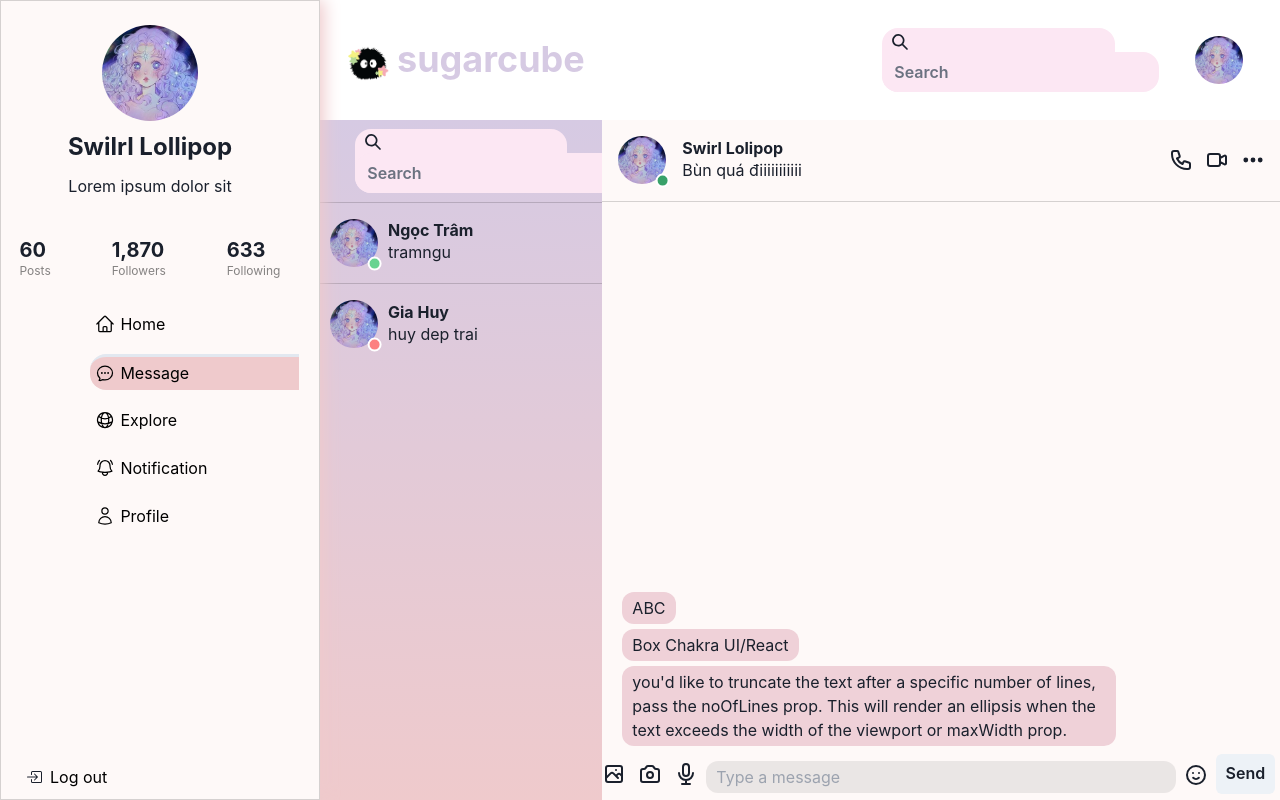
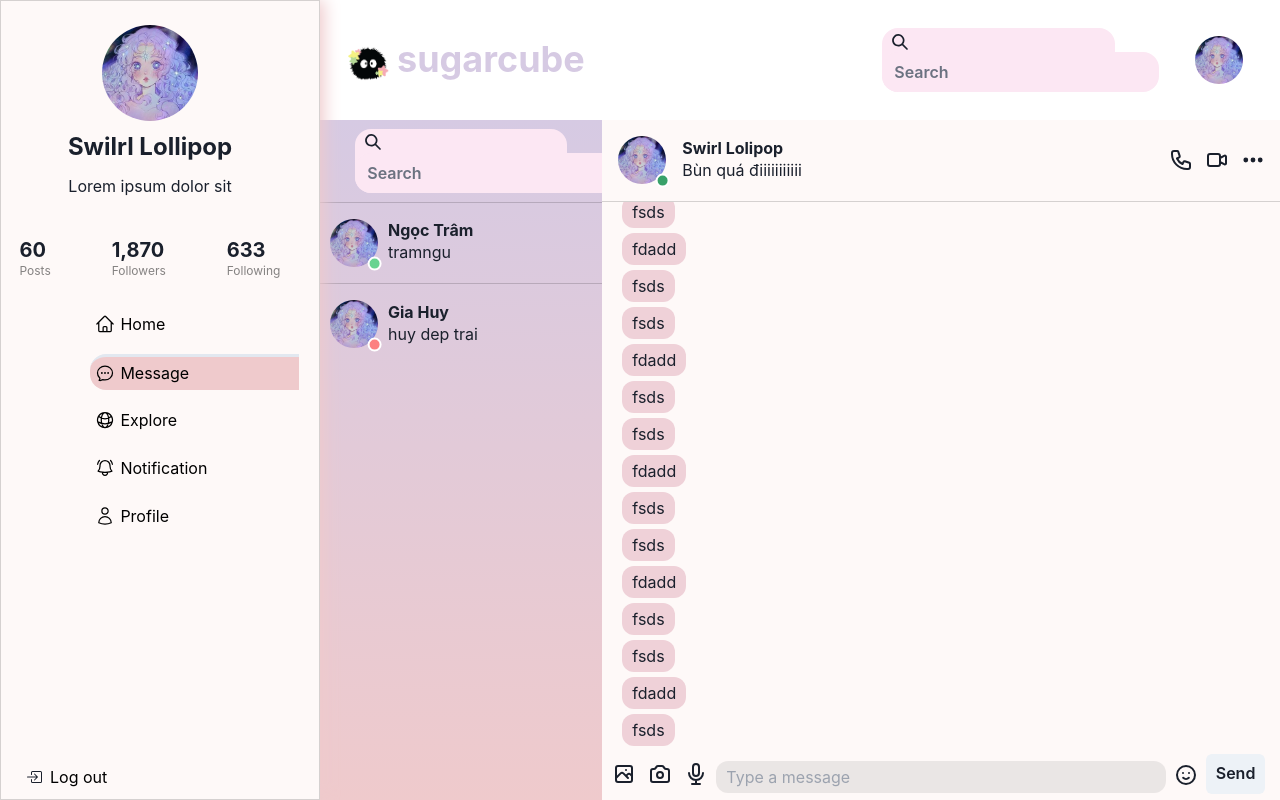
Before and after one commit to Hoanghuygia/social-media-site, a React (Vite) app in the folder client/: page /message in a window 1280 px wide. Built offline with nearby package versions, Linux system fonts and the light colour scheme.

Commit message:
click out side to out emoji picker, scroll message

```diff
--- a/client/src/pages/message/components/ChatMessage.jsx
+++ b/client/src/pages/message/components/ChatMessage.jsx
@@ -2,6 +2,7 @@ import {
     Flex,
     Spacer,
 } from "@chakra-ui/react";
+import React, { useRef, useEffect } from 'react';
 import {} from "react-icons/hi";
 import ChatMessageHeader from "./ChatMessageHeader";
 import ChatMessageBar from "./ChatMessageBar";
@@ -10,16 +11,52 @@ import AMessage from "./AMessage";
 let messages = [
     "ABC",
     "Box Chakra UI/React",
-    "you'd like to truncate the text after a specific number of lines, pass the noOfLines prop. This will render an ellipsis when the text exceeds the width of the viewport or maxWidth prop."
+    "you'd like to truncate the text after a specific number of lines, pass the noOfLines prop. This will render an ellipsis when the text exceeds the width of the viewport or maxWidth prop.",
+    "fsds",
+    "fdadd",
+    "fsds",
+    "fsds",
+    "fdadd",
+    "fsds",
+    "fsds",
+    "fdadd",
+    "fsds",
+    "fsds",
+    "fdadd",
+    "fsds",
+    "fsds",
+    "fdadd",
+    "fsds",
+    "fsds",
+    "fdadd",
+    "fsds",
 ]
 
 function ChatMessage() {
+    const flexRef = useRef(null);
+
+    useEffect(() => {//đổi use effect thành cái gì đó tính trước render sau á >-<
+        if (flexRef.current) {
+          flexRef.current.scrollTop = flexRef.current.scrollHeight;
+        }
+      }, [messages]);
+
     return (
-        <Flex flexDir={"column"} h={"100%"} w={"100%"}>
+        <Flex flexDir={"column"} w={"100%"} h={"85vh"}>
             <ChatMessageHeader />
             <Spacer />
 
-            <Flex flexDir={"column"} ml={"20px"} mb={"8px"}>
+            <Flex flexDir={"column"} ml={"20px"} mb={"8px"} overflowX="auto"  ref={flexRef}
+            sx={{
+                "&::-webkit-scrollbar": {
+                    width: "4px",
+                },
+                "&::-webkit-scrollbar-thumb": {
+                    backgroundColor: "gray.300",
+                    borderRadius: "4px",
+                },
+            }}
+            >
                 {messages.map((message, index) => (
                     <AMessage key={index} message={message}/>
                 ))}
--- a/client/src/pages/message/components/ChatMessageBar.jsx
+++ b/client/src/pages/message/components/ChatMessageBar.jsx
@@ -1,11 +1,5 @@
-import {
-    Flex,
-    Box,
-    Icon,
-    Input,
-    Button,
-
-} from "@chakra-ui/react";
+import { Flex, Box, Icon, Input, Button } from "@chakra-ui/react";
+import React, { useRef, useEffect } from "react";
 import {
     HiOutlineCamera,
     HiOutlineMicrophone,
@@ -16,25 +10,61 @@ import EmojiPicker from "emoji-picker-react";
 import { useState } from "react";
 
 function ChatMessageBar() {
+    //USE STATE
     const [open, setOpen] = useState(false);
     const [text, setText] = useState("");
+
+    //HANDLE
     const handleEmoji = (e) => {
         setText((prev) => prev + e.emoji);
         setOpen(false);
     };
 
+    const handleSendImage = () => {
+        if (sendImage.current) {
+            sendImage.current.click();
+        }
+    };
+
+    const handleEmojiPickerClick = (event) => {
+        event.stopPropagation();
+    };
+
+    const handleEmojiIconClick = (event) => {
+        event.stopPropagation();
+        setOpen((prev) => !prev);
+    };
+
+    useEffect(() => {
+        function handleClickOutside(event) {
+            setOpen(false);
+        }
+
+        window.addEventListener("click", handleClickOutside);
+        return () => {
+            window.removeEventListener("click", handleClickOutside);
+        };
+    }, []);
+
+    const sendImage = useRef();
+
     return (
         <Box>
-                <Flex alignItems={"center"} gap={2} mb={"6px"}>
-                    <Flex
-                        fontSize={"2xl"}
-                        display={"flex"}
-                        flexDir={"row"}
-                        gap={3}
-                    >
-                        <Icon as={HiOutlinePhotograph} />
-                        <Icon as={HiOutlineCamera} />
-                        <Icon as={HiOutlineMicrophone} />
+            <input
+                type="file"
+                id="file"
+                style={{ display: "none" }}
+                ref={sendImage}
+            />
+            <Flex alignItems={"center"} gap={2} mb={"6px"} mx={"10px"}>
+                <Flex fontSize={"2xl"} display={"flex"} flexDir={"row"} gap={3}>
+                    <Icon
+                        as={HiOutlinePhotograph}
+                        onClick={handleSendImage}
+                        cursor="pointer"
+                    />
+                    <Icon as={HiOutlineCamera} cursor="pointer" />
+                    <Icon as={HiOutlineMicrophone} cursor="pointer" />
                 </Flex>
                 <Input
                     py="4px"
@@ -49,29 +79,13 @@ function ChatMessageBar() {
                         setText(e.target.value);
                     }}
                 />
-                    {/* <div className="emoji">
-                        <Icon
-                            _hover={{ bg: "RGBA(0, 0, 0, 0.08)" }}
-                            fontSize={"2xl"}
-                            as={HiOutlineEmojiHappy}
-                            onClick={() => {
-                                setOpen((prev) => !prev);
-                            }}
-                        />
-
-                        <div className="picker">
-                            <EmojiPicker
-                                open={open}
-                                onEmojiClick={handleEmoji}
-                            />
-                        </div>
-                    </div> */}
                 <Box position="relative">
                     <Icon
                         _hover={{ bg: "RGBA(0, 0, 0, 0.08)" }}
                         fontSize="2xl"
                         as={HiOutlineEmojiHappy}
-                            onClick={() => setOpen((prev) => !prev)}
+                        onClick={handleEmojiIconClick}
+                        cursor="pointer"
                     />
                     {open && (
                         <Box
@@ -82,6 +96,7 @@ function ChatMessageBar() {
                             bg="white"
                             boxShadow="md"
                             borderRadius="md"
+                            onClick={handleEmojiPickerClick}
                         >
                             <EmojiPicker onEmojiClick={handleEmoji} />
                         </Box>
```
Lines whose indentation alone changed are shown as unchanged.
